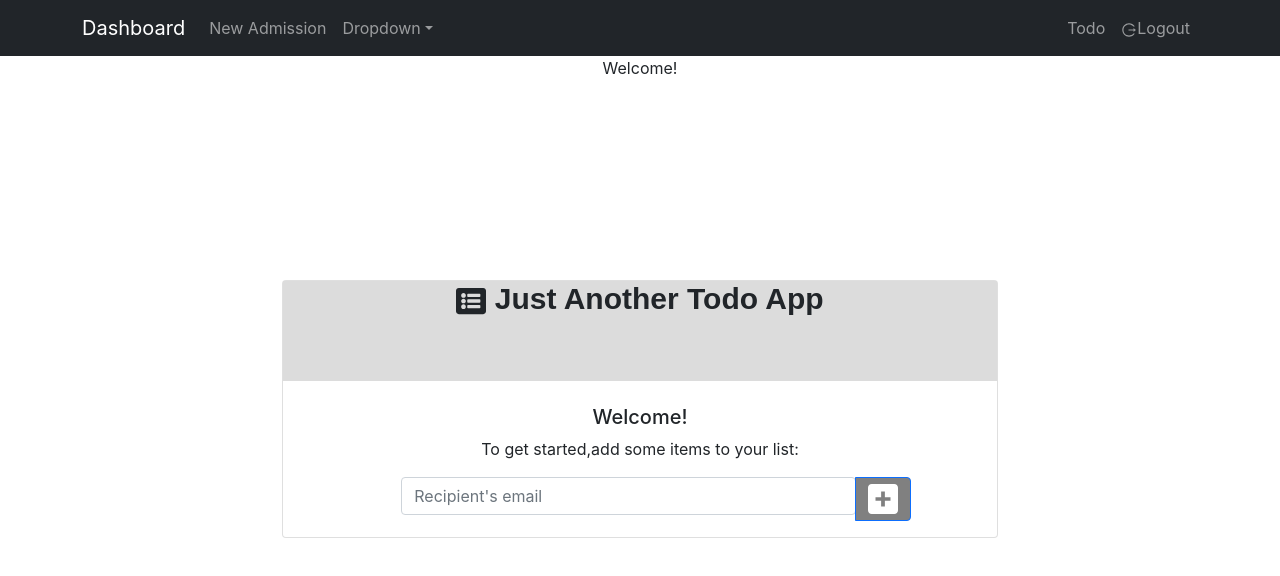
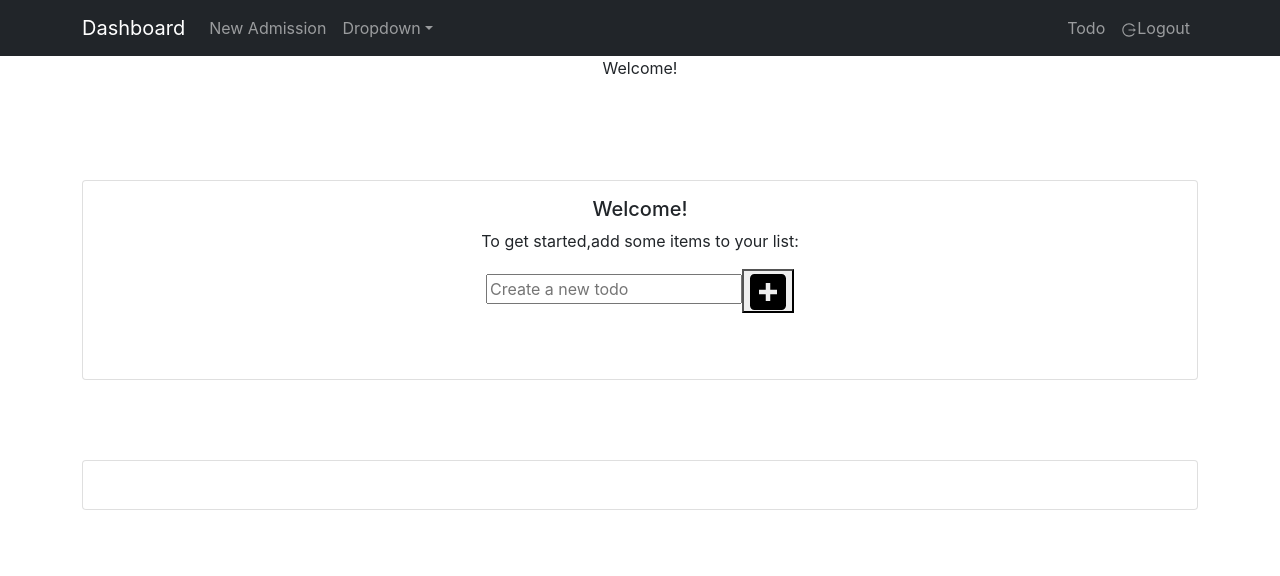
Before and after one commit to mathikumaravel/practise, a React (Create React App) app: page /Todo in a window 1280 px wide. Shown: the top 576 px of the page. Built offline with nearby package versions, Linux system fonts and the light colour scheme.

Commit message:
added git ignore file

```diff
--- a/src/Components/Todo/Todo.js
+++ b/src/Components/Todo/Todo.js
@@ -1,5 +1,6 @@
-import React, { useState } from "react";
+import { useEffect, useState } from "react";
 import * as FaIcons from "react-icons/fa";
+import * as SiIcons from "react-icons/si";
 import {
   Button,
   Card,
@@ -7,59 +8,152 @@
   Container,
   Form,
   InputGroup,
+  Row,
+  Alert,
 } from "react-bootstrap";
 import Navbar from "../Navbar/Navbar";
-import * as SiIcons from "react-icons/si";
+import React from "react";
+
 const Todo = () => {
-  const [input, setInput] = useState("");
-  const handlechange = (e) => {
-    setInput({ ...input, [e.target.name]: e.target.value });
+  const [todos, setTodos] = useState(() => {
+    const savedTodos = localStorage.getItem("todos");
+    if (savedTodos) {
+      return JSON.parse(savedTodos);
+    } else {
+      return [];
+    }
+  });
+  const [todo, setTodo] = useState("");
+  const [isEditing, setIsEditing] = useState(false);
+  const [currentTodo, setCurrentTodo] = useState({});
+  useEffect(() => {
+    localStorage.setItem("todos", JSON.stringify(todos));
+  }, [todos]);
+  const handleInputChange = (e) => {
+    setTodo(e.target.value);
+  };
+  const handleEditInputChange = (e) => {
+    setCurrentTodo({ ...currentTodo, text: e.target.value });
+    console.log(currentTodo);
+  };
+  const handleFormSubmit = (e) => {
+    e.preventDefault();
+
+    if (todo !== "") {
+      setTodos([
+        ...todos,
+        {
+          id: todos.length + 1,
+          text: todo.trim(),
+        },
+      ]);
+    }
+
+    setTodo("");
+  };
+
+  const handleEditFormSubmit = (e) => {
+    e.preventDefault();
+
+    handleUpdateTodo(currentTodo.id, currentTodo);
+  };
+  const handleDeleteClick = (id) => {
+    const removeItem = todos.filter((todo) => {
+      return todo.id !== id;
+    });
+    setTodos(removeItem);
+  };
+  const handleUpdateTodo = (id, updatedTodo) => {
+    const updatedItem = todos.map((todo) => {
+      return todo.id === id ? updatedTodo : todo;
+    });
+    setIsEditing(false);
+    setTodos(updatedItem);
+  };
+  const handleEditClick = (todo) => {
+    setIsEditing(true);
+    setCurrentTodo({ ...todo });
   };
   return (
-    <div>
+    <div className="App">
       <Navbar></Navbar>
       <Container>
         <div>Welcome!</div>
+        <Card style={{ marginTop: "100px", height: "200px" }}>
+          <Card.Body>
+            <form onSubmit={handleFormSubmit}>
+              <Card.Title>Welcome!</Card.Title>
+              <Card.Text>To get started,add some items to your list:</Card.Text>
+              <input
+                name="todo"
+                type="text"
+                placeholder="Create a new todo"
+                value={todo}
+                onChange={handleInputChange}
+              />
 
-        <Card style={{ margin: "200px 200px" }}>
-          <div>
-            <Card.Title
-              style={{
-                backgroundColor: "#DCDCDC",
-                width: "100%",
-                height: "100px",
-                fontSize: "30px",
-                fontFamily: "arial",
-                fontWeight: "bold",
-              }}
-            >
-              <p>
-                <FaIcons.FaListAlt></FaIcons.FaListAlt> Just Another Todo App
-              </p>
-            </Card.Title>
-          </div>
-          <Card.Body>
-            <Card.Title>Welcome!</Card.Title>
-            <Card.Text>To get started,add some items to your list:</Card.Text>
-            <InputGroup style={{ marginTop: "2%", marginLeft: "15%" }}>
-              <Col sm={8}>
-                <Form.Control
-                  placeholder="Recipient's email"
-                  aria-label=""
-                  aria-describedby="basic-addon2"
-                  onChange={handlechange}
-                />
-              </Col>
-              <Button id="button-addon2" style={{ backgroundColor: "gray" }}>
+              <button
+                style={{
+                  color: "black",
+                }}
+              >
                 <SiIcons.SiAddthis
+                  type="submit"
                   style={{
-                    fontSize: "30px",
+                    marginTop: "2px",
+                    fontSize: "36px",
                     fontFamily: "arial",
                     fontWeight: "bold",
                   }}
                 ></SiIcons.SiAddthis>
-              </Button>
-            </InputGroup>
+              </button>
+            </form>
+          </Card.Body>
+        </Card>
+        <Card style={{ marginTop: "80px" }}>
+          <Card.Body>
+            {isEditing ? (
+              <Alert>
+                <form onSubmit={handleEditFormSubmit}>
+                  <h2>Edit Todo</h2>
+
+                  <label htmlFor="editTodo">Edit todo: </label>
+
+                  <input
+                    name="editTodo"
+                    type="text"
+                    placeholder="Edit todo"
+                    value={currentTodo.text}
+                    onChange={handleEditInputChange}
+                  />
+
+                  <button type="submit">Update</button>
+
+                  <button onClick={() => setIsEditing(false)}>Cancel</button>
+                </form>
+              </Alert>
+            ) : (
+              <ul className="todo-list">
+                {todos.map((todo) => (
+                  <Alert>
+                    <li key={todo.id}>
+                      {todo.text}
+                      <button onClick={() => handleEditClick(todo)}>
+                        Edit
+                      </button>
+                      <button
+                        style={{
+                          backgroundColor: "red",
+                        }}
+                        onClick={() => handleDeleteClick(todo.id)}
+                      >
+                        <FaIcons.FaTrash></FaIcons.FaTrash>
+                      </button>
+                    </li>
+                  </Alert>
+                ))}
+              </ul>
+            )}
           </Card.Body>
         </Card>
       </Container>
```
